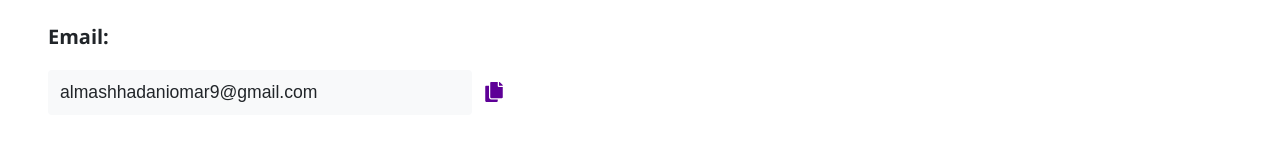
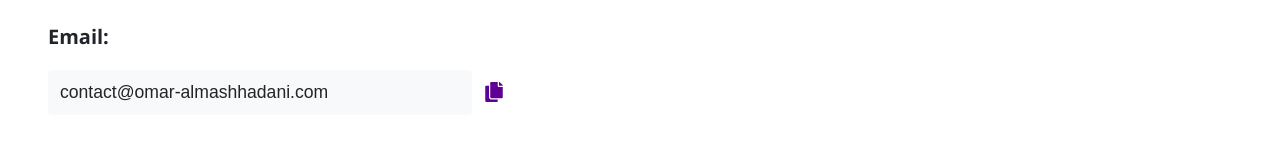
Before and after one commit to omarome/portfolio, a React (Create React App) app: page / in a window 1280 px wide. Shown: the part 5087-5252 px from the top of the page. Built offline with nearby package versions, Linux system fonts and the light colour scheme.

Commit message:
Update contact email to professional domain

```diff
--- a/src/components/Contact.js
+++ b/src/components/Contact.js
@@ -70,8 +70,8 @@ const handleCopy = (text) => {
       <div className='contact-info'>
         <label htmlFor='email'>Email:</label>
         <div className='copy-container'>
-          <input type='text' id='email' value='almashhadaniomar9@gmail.com' readOnly onClick={(e) => e.target.select()} />
-          <FaCopy className='copy-icon' onClick={() => handleCopy('almashhadaniomar9@gmail.com')} />
+          <input type='text' id='email' value='contact@omar-almashhadani.com' readOnly onClick={(e) => e.target.select()} />
+          <FaCopy className='copy-icon' onClick={() => handleCopy('contact@omar-almashhadani.com')} />
         </div>
         </div>
         {copySuccess && <div className='copy-notification'>{copySuccess}</div>}
```
